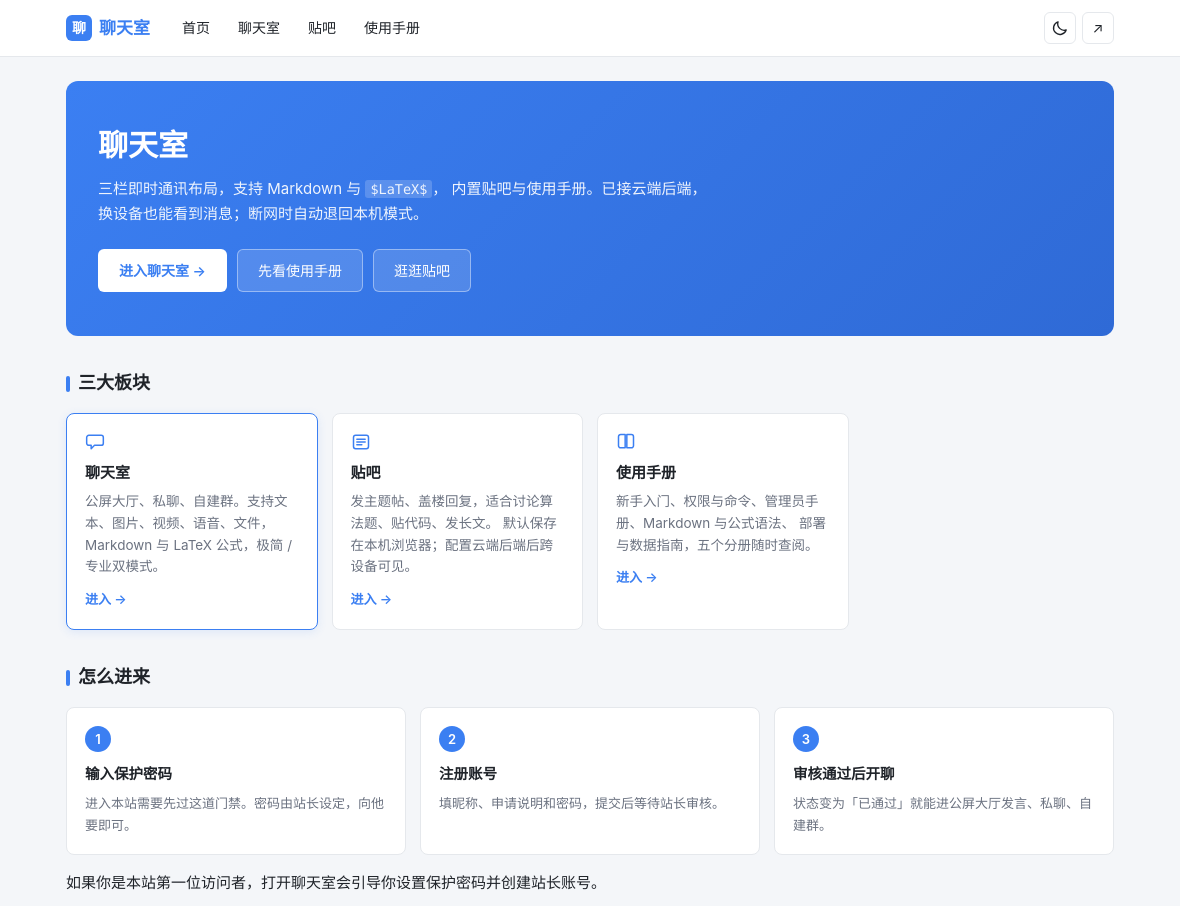
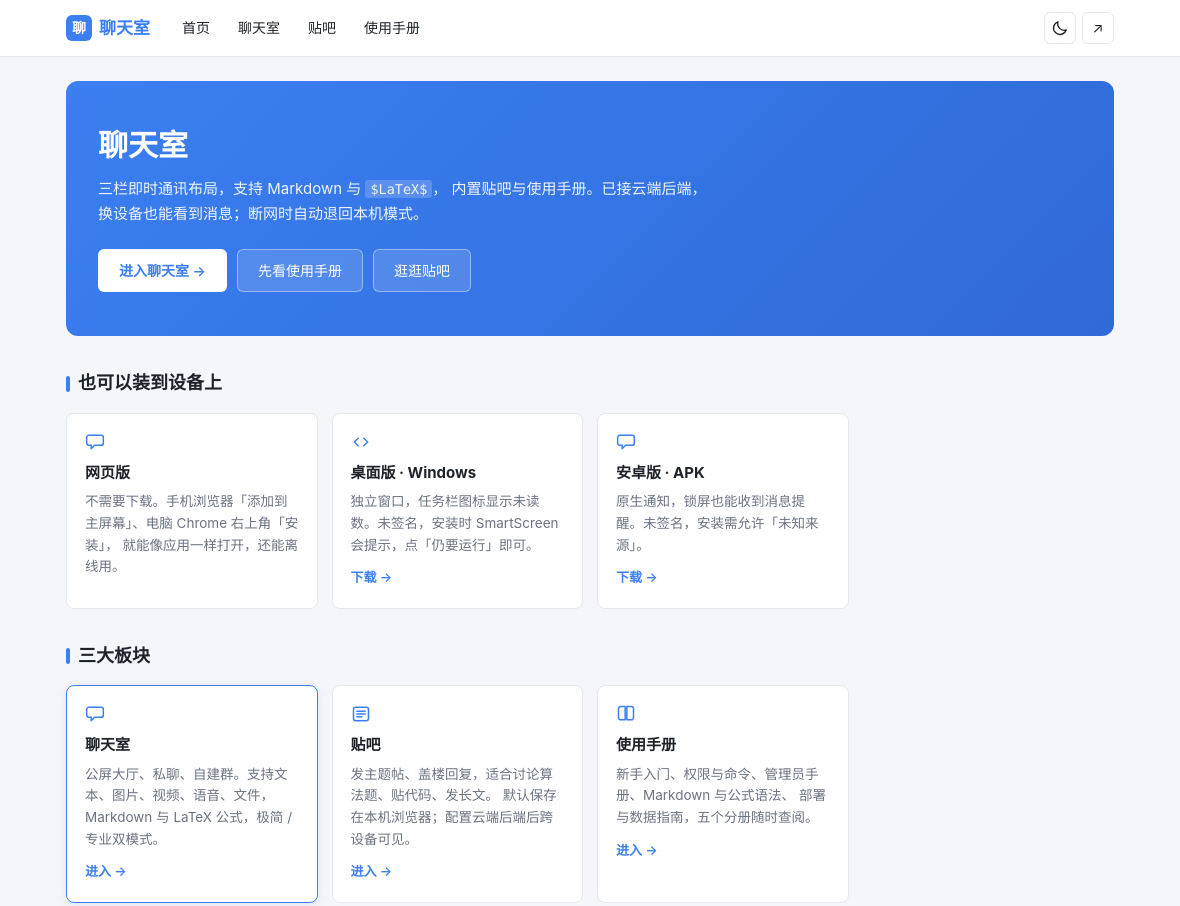
Before and after one commit to liuyiming2024/Chat, an Electron app: page index.html in a window 1180 px wide. Shown: the top 906 px of the page. Drawn offline with Linux system fonts and the light colour scheme.

Commit message:
落地页新增客户端下载板块（网页/桌面/安卓三张卡）；之前三端做完了却无任何入口

```diff
--- a/index.html
+++ b/index.html
@@ -114,6 +114,31 @@
     })();
   </script>
 
+  <!-- 客户端下载。之前三个平台做完了却没有任何入口，
+       用户不知道有桌面版和安卓版 —— 等于没发布。 -->
+  <h2 class="section-title">也可以装到设备上</h2>
+  <div class="grid">
+    <div class="card">
+      <span class="card-icon"><svg class="ic" aria-hidden="true"><use href="#i-chat"/></svg></span>
+      <h3>网页版</h3>
+      <p>不需要下载。手机浏览器「添加到主屏幕」、电脑 Chrome 右上角「安装」，
+         就能像应用一样打开，还能离线用。</p>
+    </div>
+    <a class="card" href="https://github.com/liuyiming2024/Chat/releases/latest" target="_blank" rel="noopener" style="color:inherit">
+      <span class="card-icon"><svg class="ic" aria-hidden="true"><use href="#i-repo"/></svg></span>
+      <h3>桌面版 · Windows</h3>
+      <p>独立窗口，任务栏图标显示未读数。未签名，安装时 SmartScreen
+         会提示，点「仍要运行」即可。</p>
+      <span class="card-link">下载 →</span>
+    </a>
+    <a class="card" href="https://github.com/liuyiming2024/Chat/releases/latest" target="_blank" rel="noopener" style="color:inherit">
+      <span class="card-icon"><svg class="ic" aria-hidden="true"><use href="#i-chat"/></svg></span>
+      <h3>安卓版 · APK</h3>
+      <p>原生通知，锁屏也能收到消息提醒。未签名，安装需允许「未知来源」。</p>
+      <span class="card-link">下载 →</span>
+    </a>
+  </div>
+
   <h2 class="section-title">三大板块</h2>
   <div class="grid">
     <a class="card card-main" href="chat/index.html" style="color:inherit">
```
Also changed, not shown: www/index.html (+1 -11 lines).
